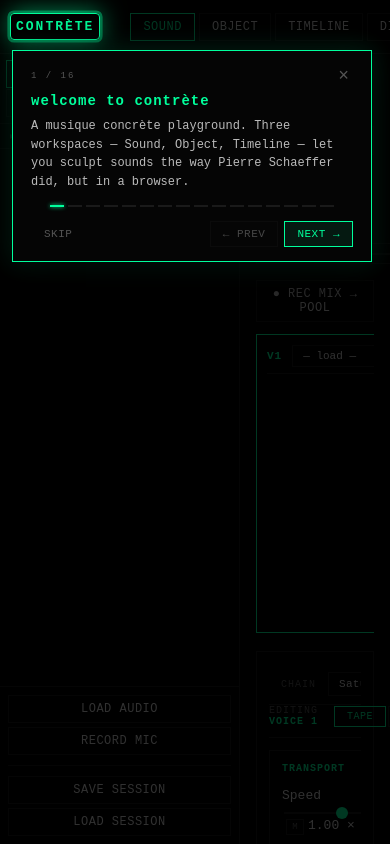
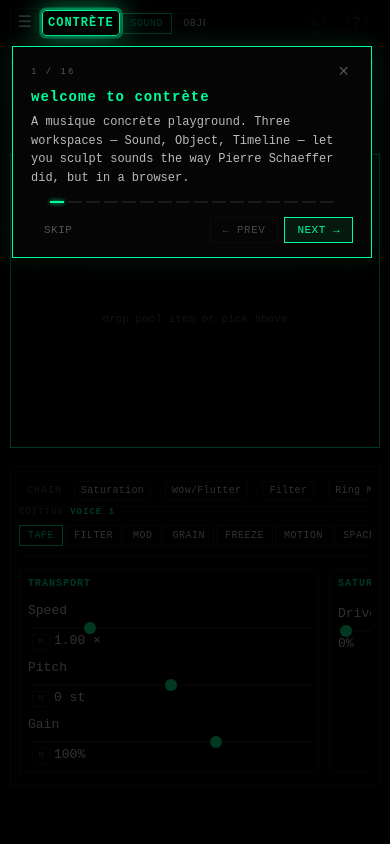
Before and after one commit to circuloponto/concrete, a React (Vite) app: page / in a window 390 px wide. Built offline with nearby package versions, Linux system fonts and the light colour scheme.

Commit message:
mobile redesign

```diff
--- a/src/App.jsx
+++ b/src/App.jsx
@@ -22,6 +22,7 @@
   const setSelectedPoolId = (id) => setUi(prev => ({ ...prev, selectedPoolId: id }))
   const [tutorialOpen, setTutorialOpen] = useState(false)
   const [dropping, setDropping] = useState(false)
+  const [poolOpen, setPoolOpen] = useState(false)
   const dragCounter = useRef(0)
 
   useEffect(() => {
@@ -97,6 +98,11 @@
       onDrop={onDrop}
     >
       <div className="topbar">
+        <button
+          className="pool-drawer-toggle"
+          onClick={() => setPoolOpen(o => !o)}
+          title="toggle pool"
+        >☰</button>
         <div className="brand">contrète</div>
         <div className="tabs" data-tutorial="tabs">
           <button className={tab === 'sound' ? 'active' : ''} onClick={() => setTab('sound')}>Sound</button>
@@ -126,8 +132,11 @@
           />
         </label>
       </div>
-      <div className="main">
-        <Pool selectedId={selectedPoolId} onSelect={setSelectedPoolId} />
+      <div className={'main' + (poolOpen ? ' pool-open' : '')}>
+        <div className="pool-wrap">
+          <Pool selectedId={selectedPoolId} onSelect={setSelectedPoolId} />
+        </div>
+        {poolOpen && <div className="pool-backdrop" onClick={() => setPoolOpen(false)} />}
         <div className="content">
           {tab === 'sound' && <SoundTab key={sessionVersion} selectedPoolId={selectedPoolId} />}
           {tab === 'object' && <ObjectTab key={sessionVersion} />}
--- a/src/index.css
+++ b/src/index.css
@@ -1133,3 +1133,129 @@
   .diffusion-voices { max-height: none; flex-direction: row; overflow-x: auto; }
   .diffusion-voice-panel { flex: 0 0 260px; }
 }
+
+/* ---- Pool drawer toggle (hidden on desktop) ---- */
+.pool-drawer-toggle {
+  display: none;
+  width: 30px;
+  height: 30px;
+  padding: 0;
+  font-size: 16px;
+  border: 1px solid var(--border);
+  background: transparent;
+  color: var(--fg);
+  cursor: pointer;
+  line-height: 1;
+}
+.pool-wrap { display: contents; }
+
+/* ---- Phone / small tablet: <= 820px ---- */
+@media (max-width: 820px) {
+  .topbar {
+    gap: 8px;
+    padding: 8px 10px;
+    flex-wrap: nowrap;
+  }
+  .topbar .brand {
+    font-size: 12px;
+    letter-spacing: 1px;
+  }
+  .topbar .tabs {
+    margin-left: 0;
+    gap: 2px;
+    flex: 1;
+    overflow-x: auto;
+    scrollbar-width: none;
+  }
+  .topbar .tabs::-webkit-scrollbar { display: none; }
+  .topbar .tabs button {
+    padding: 4px 8px;
+    font-size: 10px;
+    letter-spacing: 0.5px;
+    flex-shrink: 0;
+  }
+  .topbar label { display: none; } /* hide highlight color picker on phone */
+
+  .pool-drawer-toggle { display: inline-block; }
+
+  /* Pool becomes a slide-in drawer */
+  .pool-wrap {
+    display: block;
+    position: fixed;
+    top: 0;
+    left: 0;
+    bottom: 0;
+    width: 86vw;
+    max-width: 320px;
+    z-index: 50;
+    transform: translateX(-100%);
+    transition: transform 0.2s ease;
+    background: var(--bg);
+    border-right: 1px solid var(--border);
+    overflow: hidden;
+  }
+  .main.pool-open .pool-wrap { transform: translateX(0); }
+  .pool-wrap .pool {
+    width: 100%;
+    height: 100%;
+    border-right: none;
+  }
+  .pool-backdrop {
+    position: fixed;
+    inset: 0;
+    background: var(--scrim);
+    z-index: 49;
+  }
+
+  .content { padding: 10px; }
+
+  /* Voice cards: one per screen, horizontal scroll with snap */
+  .voice-players-row.scroll {
+    scroll-snap-type: x mandatory;
+    gap: 8px;
+  }
+  .voice-player {
+    flex: 0 0 calc(100vw - 20px);
+    scroll-snap-align: start;
+    padding: 8px;
+  }
+  .voice-header {
+    gap: 6px;
+    font-size: 10px;
+  }
+  .voice-header select { max-width: none; flex: 1; min-width: 0; font-size: 10px; }
+
+  /* Effects rack: tighter padding + sub-tabs scrollable */
+  .voice-controls { padding: 8px; }
+  .voice-controls-header { gap: 8px; font-size: 9px; flex-wrap: wrap; }
+  .sub-tabs {
+    overflow-x: auto;
+    flex-wrap: nowrap;
+    scrollbar-width: none;
+  }
+  .sub-tabs::-webkit-scrollbar { display: none; }
+  .sub-tabs button {
+    flex-shrink: 0;
+    padding: 4px 8px;
+    font-size: 10px;
+  }
+
+  /* Controls grid: stack panels single column */
+  .controls-grid {
+    grid-template-columns: 1fr !important;
+    gap: 10px;
+  }
+  .panel { padding: 8px; }
+
+  /* Chain order row wraps */
+  .chain-order { padding: 6px 8px; }
+  .chain-item { font-size: 10px; padding: 3px 6px; }
+
+  /* Toolbar wraps */
+  .toolbar { gap: 6px; }
+  .howl input[type="range"] { width: 60px; }
+  .howl { padding: 3px 6px; gap: 4px; }
+
+  /* Hide tutorial anchor hints / other fluff */
+  button { padding: 5px 8px; font-size: 11px; }
+}
```
